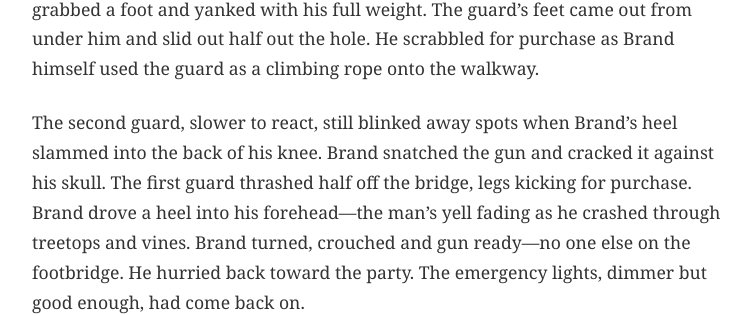
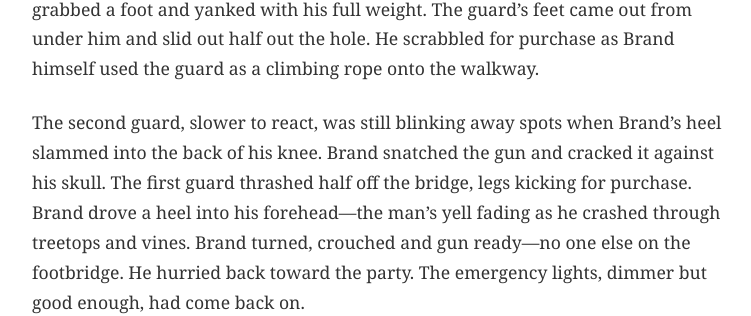
Before and after one commit to kmunki/kmunki.github.io, a Jekyll site: the page built from _fiction/violet/016-chapter-06.md, in a window 1280 px wide and 900 px high, scrolled down 3210 px. Shown: the part 150-466 px from the top of the window, without its empty margins (258-1009 px from the left). Built offline with Jekyll 4.4.1, drawn with Linux system fonts in a browser that asks for light colours.

Commit message:
Fix minor grammatical errors in chapter 6

```diff
--- a/_fiction/violet/016-chapter-06.md
+++ b/_fiction/violet/016-chapter-06.md
@@ -35,7 +35,7 @@ They got closer. He would have to drop. Where was the overload? He looked down.
 
 Brand pulled himself up as the power surged, brightening every light into a small blinding sun before going out completely, and in some cases, explosively. Wincing, a guard looked away and down, stunned to lock eyes with a rising Brand. Brand grabbed a foot and yanked with his full weight. The guard’s feet came out from under him and slid out half out the hole. He scrabbled for purchase as Brand himself used the guard as a climbing rope onto the walkway.
 
-The second guard, slower to react, still blinked away spots when Brand's heel slammed into the back of his knee. Brand snatched the gun and cracked it against his skull. The first guard thrashed half off the bridge, legs kicking for purchase. Brand drove a heel into his forehead—the man's yell fading as he crashed through treetops and vines. Brand turned, crouched and gun ready—no one else on the footbridge. He hurried back toward the party. The emergency lights, dimmer but good enough, had come back on.
+The second guard, slower to react, was still blinking away spots when Brand's heel slammed into the back of his knee. Brand snatched the gun and cracked it against his skull. The first guard thrashed half off the bridge, legs kicking for purchase. Brand drove a heel into his forehead—the man's yell fading as he crashed through treetops and vines. Brand turned, crouched and gun ready—no one else on the footbridge. He hurried back toward the party. The emergency lights, dimmer but good enough, had come back on.
 
 He slipped the gun into his waistband and undid the jacket flap, once again the party guest in a classic tux. With calm purpose and feigned confusion befitting an elite guest enduring a power outage, Brand retraced his route. He ducked into offices and closets when guards hurried past. A few more halls, doors, turns—and he was back at the party. Guests, confused and concerned, were ushered about. Dignitaries without their normal retinue were terrified while socialites and heirs were bored and embarrassed for Violet—a power outage on your first day of independence, how inauspicious. Brand flowed with the crowd being corralled towards the boats. Onboard, he made his way to his stateroom.
 
```
